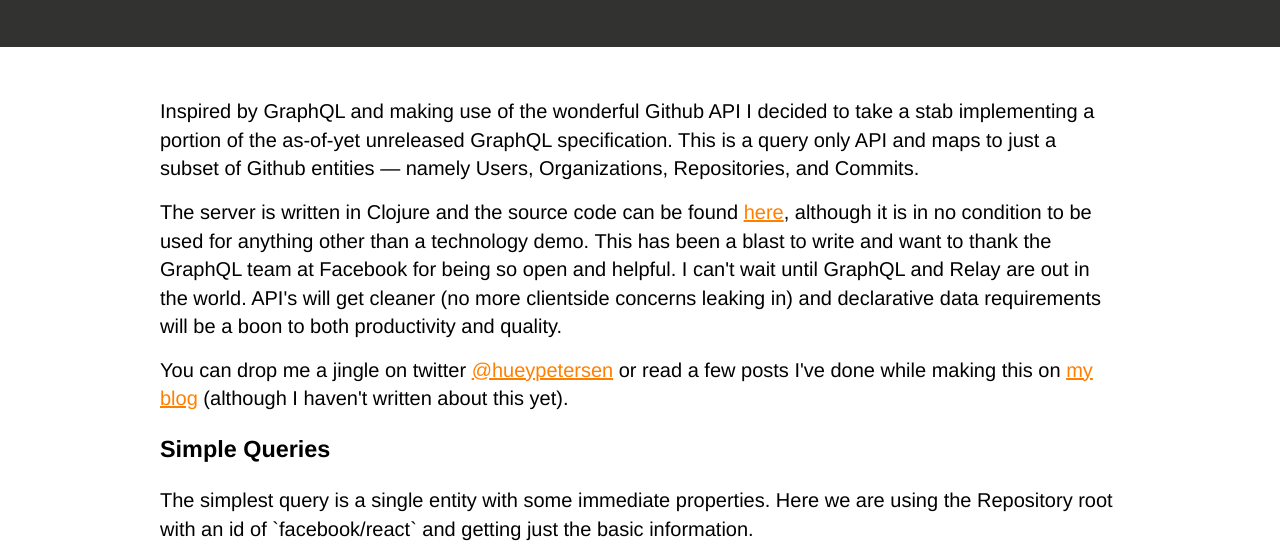
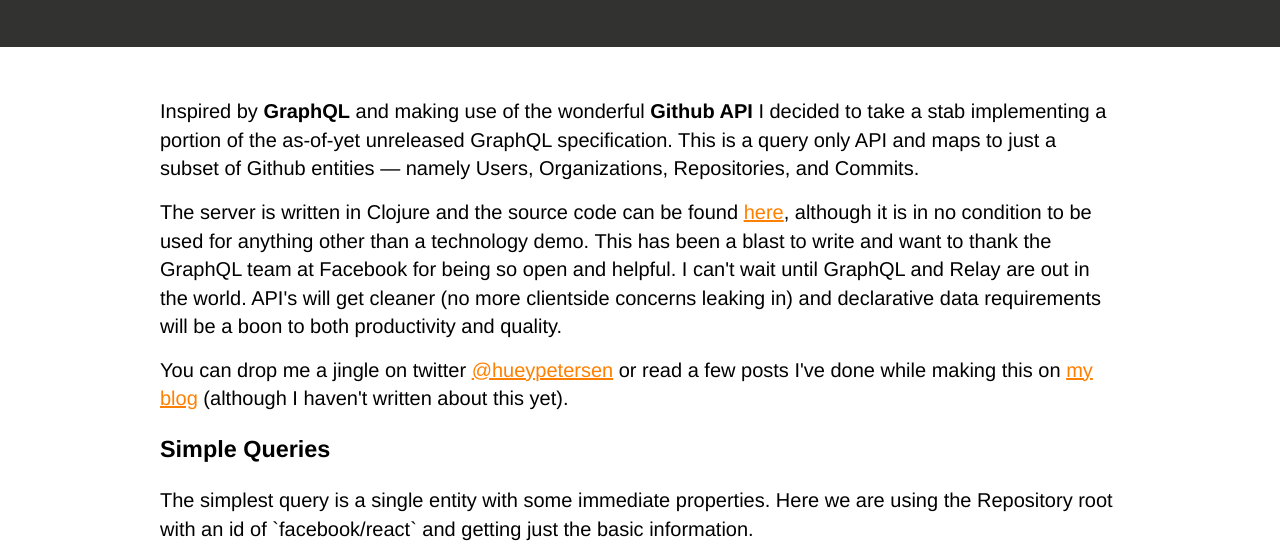
Before and after one commit to eyston/hueyql, a plain HTML site: page resources/public/www/index.html in a window 1280 px wide. Shown: the part 167-722 px from the top of the page. Drawn offline with Linux system fonts and the light colour scheme; no server answers.

Commit message:
added some links for ztellman repos yo

```diff
--- a/resources/public/www/index.html
+++ b/resources/public/www/index.html
@@ -118,6 +118,12 @@
 			width: 960px;
 		}
 
+		#content > p strong {
+			margin: 15px auto;
+			width: 960px;
+			font-weight: 600;
+		}
+
 		#content > h3 {
 			margin: 20px auto;
 			width: 960px;
@@ -195,7 +201,7 @@
 
 	<div id="content">
 
-		<p>Inspired by GraphQL and making use of the wonderful Github API I decided to take a stab implementing a portion of the as-of-yet unreleased GraphQL specification.  This is a query only API and maps to just a subset of Github entities &mdash; namely Users, Organizations, Repositories, and Commits.</p>
+		<p>Inspired by <strong>GraphQL</strong> and making use of the wonderful <strong>Github API</strong> I decided to take a stab implementing a portion of the as-of-yet unreleased GraphQL specification.  This is a query only API and maps to just a subset of Github entities &mdash; namely Users, Organizations, Repositories, and Commits.</p>
 
 		<p>The server is written in Clojure and the source code can be found <a href="https://github.com/eyston/hueyql">here</a>, although it is in no condition to be used for anything other than a technology demo.  This has been a blast to write and want to thank the GraphQL team at Facebook for being so open and helpful.  I can't wait until GraphQL and Relay are out in the world.  API's will get cleaner (no more clientside concerns leaking in) and declarative data requirements will be a boon to both productivity and quality.</p>
 
@@ -231,7 +237,7 @@
 
 		<p>It might also be interesting to look at the profile tab for this query.  Click on the `PROFILE` button to view timing information for the query.  Each piece of data in the query result has timing information associated with it.  The dark blue bar is how long that particular item took to `execute` while the light blue bar is how long it took the full value &mdash; including children &mdash; to evaluate.<p>
 
-		<p>Note that every contributor was fetched in parallel.  We are using Aleph for our HTTP library as well as Manifold for our query execution.  These are two non-blocking API's for Clojure.  Collections are represented as streams and individual items in the stream as deferreds.  This means nothing in execution is blocking and the query can be traversed in parallel.<p>
+		<p>Note that every contributor was fetched in parallel.  I am using <a href="https://github.com/ztellman/aleph">Aleph</a> for the HTTP library as well as <a href="https://github.com/ztellman/manifold">Manifold</a> for the query execution (thank you Zach Tellman).  These are two non-blocking API's for Clojure.  Collections are represented as streams and individual items in the stream as deferreds.  This means nothing in execution is blocking and the query can be traversed in parallel.<p>
 
 		<p>Go ahead and bump the number up from 10 to something higher if you'd like.  I have no idea what my rate limiting is for Github but so far have yet to hit it while developing and I've made some terrible, terrible mistakes.</p>
 
```
